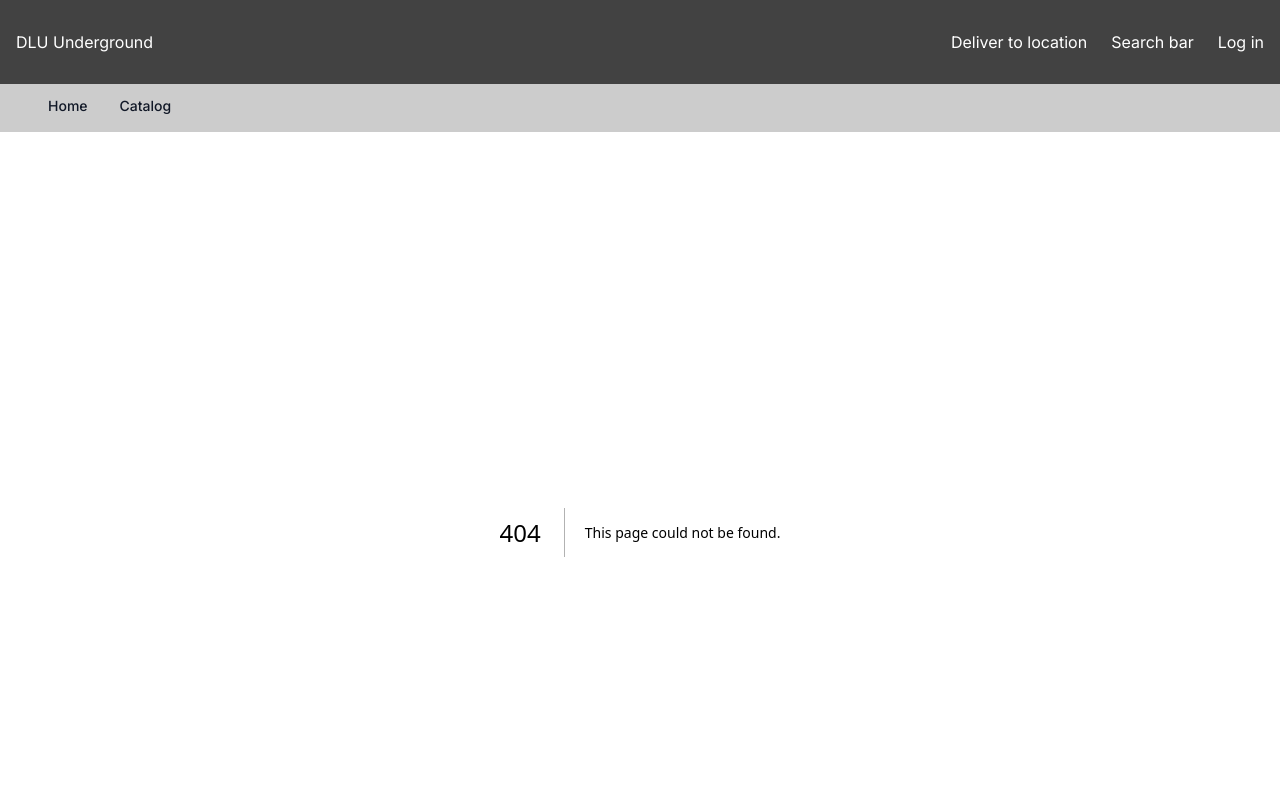
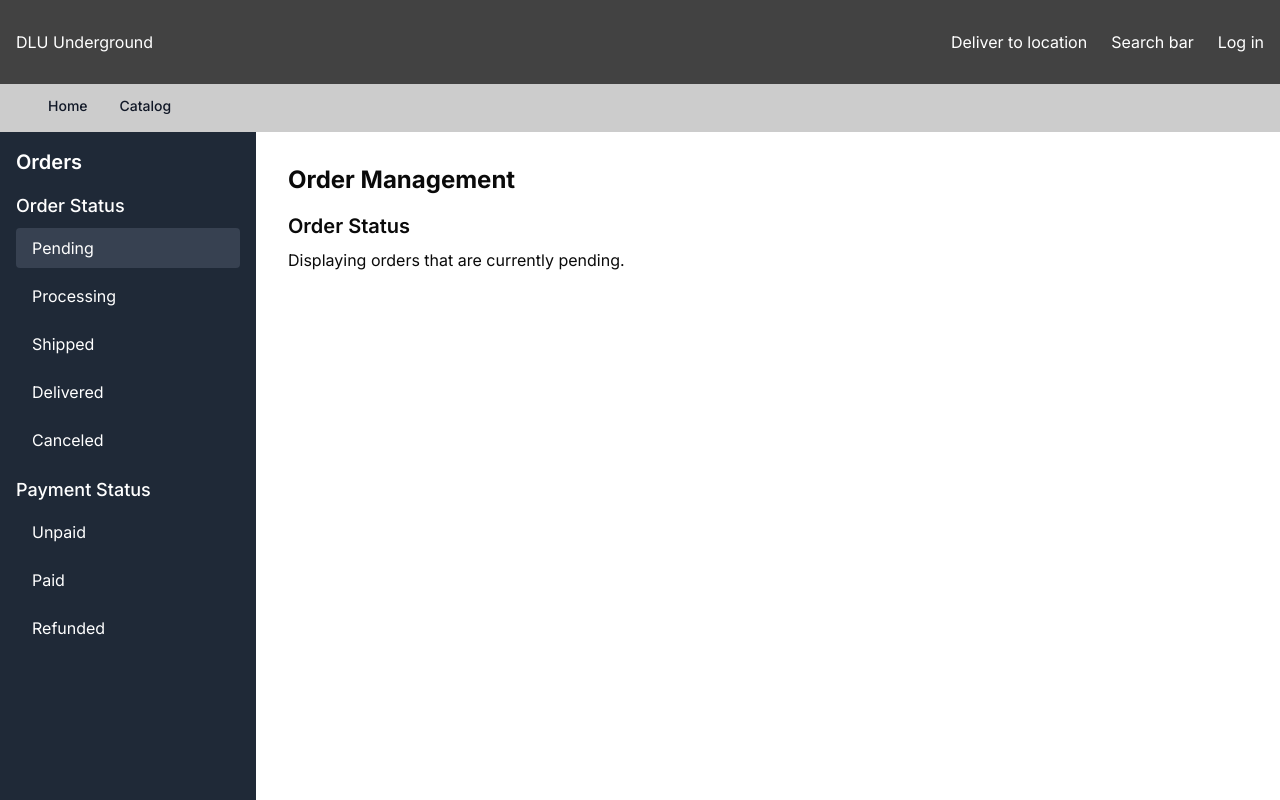
Before and after one commit to Kais4r/dlu_underground, a Next.js app: page /pages/order in a window 1280 px wide. Before the commit this address had no page. Shown: the top 800 px of the page. Built offline with nearby package versions, Linux system fonts and the light colour scheme.

Commit message:
Add order page

```diff
--- a/src/app/pages/cart/page.tsx
+++ b/src/app/pages/cart/page.tsx
@@ -29,6 +29,7 @@ type ShippingAddress = {
 export default function Page() {
   const user = useSelector((state: RootState) => state.user);
   const [dluCoin, setDluCoin] = useState("");
+  const [orderClicked, setOrderClicker] = useState(false);
   const [cartItems, setCartItems] = useState<CartItem[]>([]);
   const [loading, setLoading] = useState(true);
   const [error, setError] = useState<string | null>(null);
@@ -68,7 +69,7 @@ export default function Page() {
     if (user.id) {
       fetchUserData();
     }
-  }, [orderStatus]);
+  }, [orderClicked]);
 
   useEffect(() => {
     const fetchCartItems = async () => {
@@ -109,9 +110,8 @@ export default function Page() {
   }, []);
 
   const handleOrder = async () => {
-    console.log(paymentMethod);
     if (!selectedItem || !shippingAddress) {
-      console.error("Selected item or shipping address is missing");
+      //console.error("Selected item or shipping address is missing");
       return;
     }
 
@@ -159,8 +159,9 @@ export default function Page() {
   useEffect(() => {
     if (paymentMethod) {
       handleOrder(); // Call handleOrder when paymentMethod changes
+      console.log(paymentMethod);
     }
-  }, [paymentMethod]);
+  }, [orderClicked]);
 
   const handleDluCoinPayment = async (orderID: string) => {
     try {
@@ -197,6 +198,8 @@ export default function Page() {
   if (error) {
     return <div>{error}</div>;
   }
+
+  console.log(paymentMethod);
 
   return (
     <div className="container mx-auto px-4 py-8">
@@ -260,27 +263,39 @@ export default function Page() {
             <div className="flex flex-col space-y-2">
               <button
                 className="bg-blue-500 text-white px-4 py-2 rounded"
-                onClick={() => setPaymentMethod("dluCoin")}
+                onClick={() => {
+                  setPaymentMethod("dluCoin");
+                  setOrderClicker((prevState) => !prevState);
+                }}
               >
                 Pay with DLU Coin
               </button>
               <button
                 className="bg-gray-500 text-white px-4 py-2 rounded"
-                onClick={() => setPaymentMethod("credit card")}
+                onClick={() => {
+                  setPaymentMethod("credit card");
+                  setOrderClicker((prevState) => !prevState);
+                }}
               >
                 Pay with Credit Card
               </button>
               <button
                 className="bg-gray-500 text-white px-4 py-2 rounded"
-                onClick={() => setPaymentMethod("cash on delivery")}
+                onClick={() => {
+                  setPaymentMethod("cash on delivery");
+                  setOrderClicker((prevState) => !prevState);
+                }}
               >
                 Pay with Cash on Delivery
               </button>
               <button
                 className="bg-red-500 text-white px-4 py-2 rounded"
-                onClick={() => setSelectedItem(null)}
+                onClick={() => {
+                  setSelectedItem(null);
+                  setOrderClicker((prevState) => !prevState);
+                }}
               >
-                Cancel
+                Close
               </button>
             </div>
           </div>
--- a/src/app/pages/checkout/page.tsx
+++ /dev/null
@@ -1,7 +0,0 @@
-export default function Page() {
-  return (
-    <>
-      <h1>Checkout</h1>
-    </>
-  );
-}
--- a/src/app/pages/myAccount/page.tsx
+++ b/src/app/pages/myAccount/page.tsx
@@ -1,7 +1,11 @@
+import Link from "next/link";
+
 export default function Page() {
   return (
     <>
       <h1>My Account</h1>
+      <Link href="/pages/order">My order</Link>
+      {/* <Link href="/dashboard">Dashboard</Link> */}
     </>
   );
 }
--- /dev/null
+++ b/src/app/pages/order/page.tsx
@@ -0,0 +1,110 @@
+"use client";
+
+import { useState } from "react";
+
+export default function Page() {
+  const [activeTab, setActiveTab] = useState("orderStatus");
+  const [activeSubTab, setActiveSubTab] = useState("pending");
+
+  const renderContent = () => {
+    if (activeTab === "orderStatus") {
+      switch (activeSubTab) {
+        case "pending":
+          return <p>Displaying orders that are currently pending.</p>;
+        case "processing":
+          return <p>Displaying orders that are currently being processed.</p>;
+        case "shipped":
+          return <p>Displaying orders that have been shipped.</p>;
+        case "delivered":
+          return <p>Displaying orders that have been delivered.</p>;
+        case "canceled":
+          return <p>Displaying orders that have been canceled.</p>;
+        default:
+          return <p>Select an order status to view orders.</p>;
+      }
+    } else if (activeTab === "paymentStatus") {
+      switch (activeSubTab) {
+        case "unpaid":
+          return <p>Displaying orders with unpaid status.</p>;
+        case "paid":
+          return <p>Displaying orders with paid status.</p>;
+        case "refunded":
+          return <p>Displaying orders with refunded status.</p>;
+        default:
+          return <p>Select a payment status to view orders.</p>;
+      }
+    }
+    return <p>Select a tab to view content.</p>;
+  };
+
+  return (
+    <div className="flex">
+      {/* Sidebar */}
+      <aside className="w-64 bg-gray-800 text-white min-h-screen p-4">
+        <h2 className="text-xl font-semibold mb-4">Orders</h2>
+        <div className="space-y-4">
+          {/* Order Status Tab */}
+          <div>
+            <h3 className="text-lg font-medium">Order Status</h3>
+            <ul className="mt-2 space-y-2">
+              {[
+                "pending",
+                "processing",
+                "shipped",
+                "delivered",
+                "canceled",
+              ].map((status) => (
+                <li key={status}>
+                  <button
+                    onClick={() => {
+                      setActiveTab("orderStatus");
+                      setActiveSubTab(status);
+                    }}
+                    className={`block w-full text-left px-4 py-2 rounded hover:bg-gray-700 ${
+                      activeSubTab === status ? "bg-gray-700" : ""
+                    }`}
+                  >
+                    {status.charAt(0).toUpperCase() + status.slice(1)}
+                  </button>
+                </li>
+              ))}
+            </ul>
+          </div>
+
+          {/* Payment Status Tab */}
+          <div>
+            <h3 className="text-lg font-medium">Payment Status</h3>
+            <ul className="mt-2 space-y-2">
+              {["unpaid", "paid", "refunded"].map((status) => (
+                <li key={status}>
+                  <button
+                    onClick={() => {
+                      setActiveTab("paymentStatus");
+                      setActiveSubTab(status);
+                    }}
+                    className={`block w-full text-left px-4 py-2 rounded hover:bg-gray-700 ${
+                      activeSubTab === status ? "bg-gray-700" : ""
+                    }`}
+                  >
+                    {status.charAt(0).toUpperCase() + status.slice(1)}
+                  </button>
+                </li>
+              ))}
+            </ul>
+          </div>
+        </div>
+      </aside>
+
+      {/* Main Content */}
+      <main className="flex-1 p-8">
+        <h1 className="text-2xl font-bold mb-4">Order Management</h1>
+        <div>
+          <h2 className="text-xl font-semibold mb-2">
+            {activeTab === "orderStatus" ? "Order Status" : "Payment Status"}
+          </h2>
+          {renderContent()}
+        </div>
+      </main>
+    </div>
+  );
+}
```
